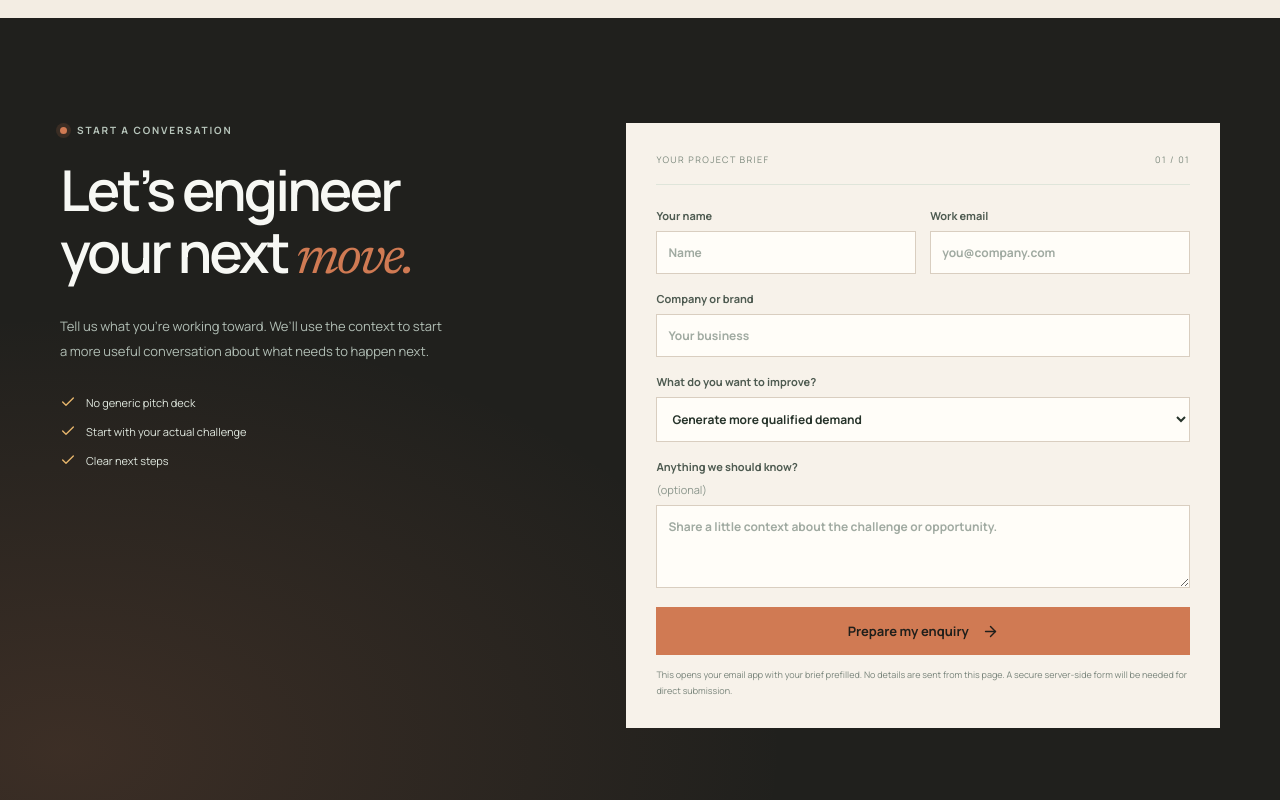
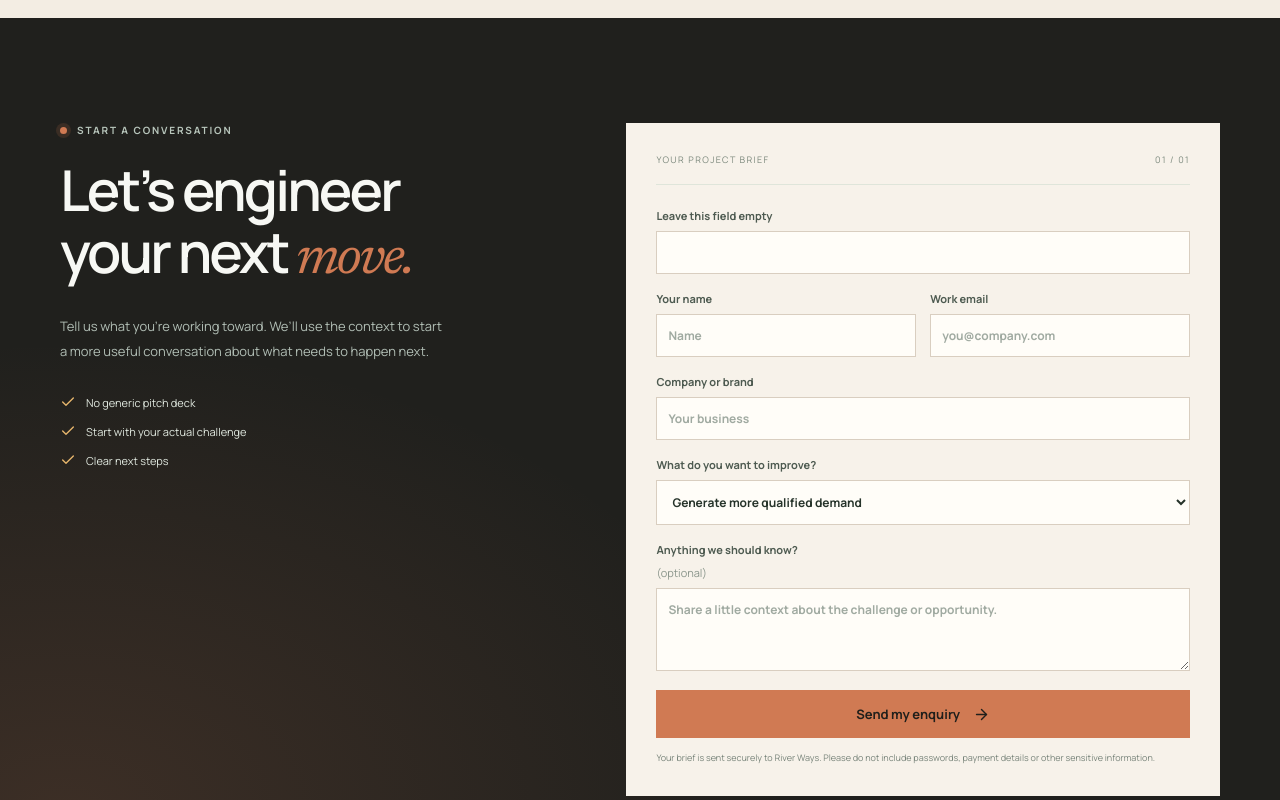
Before and after one commit to godsbest656-glitch/river-ways, a React (Vite) app: page / in a window 1280 px wide. Shown: the part 5540-6340 px from the top of the page. Built offline with nearby package versions, Linux system fonts and the light colour scheme.

Commit message:
feat: connect project brief form to enquiry API

```diff
--- a/src/App.jsx
+++ b/src/App.jsx
@@ -33,8 +33,10 @@ function Eyebrow({ children, light = false }) {
 export default function App() {
   const [menuOpen, setMenuOpen] = useState(false);
   const [activeStep, setActiveStep] = useState(0);
-  const [form, setForm] = useState({ name: '', email: '', company: '', goal: 'Generate more qualified demand', details: '' });
+  const [form, setForm] = useState({ name: '', email: '', company: '', goal: 'Generate more qualified demand', details: '', website: '' });
   const [formError, setFormError] = useState('');
+  const [formSuccess, setFormSuccess] = useState('');
+  const [isSubmitting, setIsSubmitting] = useState(false);
   const updateForm = (event) => setForm({ ...form, [event.target.name]: event.target.value });
   const closeMenu = () => setMenuOpen(false);
 
@@ -48,16 +50,34 @@ export default function App() {
     return () => observer.disconnect();
   }, []);
 
-  function submitBrief(event) {
+  async function submitBrief(event) {
     event.preventDefault();
+    if (isSubmitting) return;
     setFormError('');
+    setFormSuccess('');
     if (!form.name.trim() || !/^[^\s@]+@[^\s@]+\.[^\s@]+$/.test(form.email)) {
       setFormError('Add your name and a valid email address to continue.');
       return;
     }
-    const subject = encodeURIComponent('River Ways consultation — ' + (form.company || form.name));
-    const body = encodeURIComponent('Name: ' + form.name + '\nEmail: ' + form.email + '\nCompany: ' + (form.company || 'Not provided') + '\nPrimary goal: ' + form.goal + '\n\nContext:\n' + (form.details || 'Not provided'));
-    window.location.href = 'mailto:akinsify0511@gmail.com?subject=' + subject + '&body=' + body;
+    setIsSubmitting(true);
+    try {
+      const response = await fetch('/api/contact', {
+        method: 'POST',
+        headers: { 'content-type': 'application/json' },
+        body: JSON.stringify(form)
+      });
+      const result = await response.json().catch(() => ({}));
+      if (!response.ok || !result.ok) {
+        setFormError(result.message || 'We could not send your brief right now. Please email akinsify0511@gmail.com.');
+        return;
+      }
+      setFormSuccess(result.message || 'Thank you. Your enquiry has been received.');
+      setForm({ name: '', email: '', company: '', goal: 'Generate more qualified demand', details: '', website: '' });
+    } catch {
+      setFormError('We could not connect to the enquiry service. Please email akinsify0511@gmail.com.');
+    } finally {
+      setIsSubmitting(false);
+    }
   }
 
   return <>
@@ -166,12 +186,12 @@ export default function App() {
       <section className="section faq-section reveal-section" data-reveal><div className="container faq-layout"><div><Eyebrow>Good questions</Eyebrow><h2>Before we<br /><em>get to work.</em></h2><p>Clear expectations make better partnerships.</p></div><div className="faq-list">{faqs.map((faq,index) => <details className="faq-item" key={faq.q} open={index===0}><summary>{faq.q}<ChevronDown size={18} /></summary><p>{faq.a}</p></details>)}</div></div></section>
       <section className="contact-section section-dark reveal-section" id="contact" data-reveal><div className="container contact-layout">
         <div className="contact-copy"><Eyebrow light>Start a conversation</Eyebrow><h2>Let’s engineer<br />your next <em>move.</em></h2><p>Tell us what you’re working toward. We’ll use the context to start a more useful conversation about what needs to happen next.</p><div className="contact-promise"><span><Check size={16} /> No generic pitch deck</span><span><Check size={16} /> Start with your actual challenge</span><span><Check size={16} /> Clear next steps</span></div></div>
-        <form className="contact-form" onSubmit={submitBrief} noValidate><div className="form-heading"><span>YOUR PROJECT BRIEF</span><span>01 / 01</span></div>
+        <form className="contact-form" onSubmit={submitBrief} noValidate><div className="form-heading"><span>YOUR PROJECT BRIEF</span><span>01 / 01</span></div><label className="honeypot-field" aria-hidden="true">Leave this field empty<input name="website" tabIndex={-1} autoComplete="off" value={form.website} onChange={updateForm} /></label>
           <div className="form-row"><label>Your name<input name="name" autoComplete="name" value={form.name} onChange={updateForm} placeholder="Name" required /></label><label>Work email<input name="email" type="email" autoComplete="email" value={form.email} onChange={updateForm} placeholder="you@company.com" required /></label></div>
           <label>Company or brand<input name="company" autoComplete="organization" value={form.company} onChange={updateForm} placeholder="Your business" /></label>
           <label>What do you want to improve?<select name="goal" value={form.goal} onChange={updateForm}><option>Generate more qualified demand</option><option>Improve search and AI visibility</option><option>Increase website conversion</option><option>Build a Demand Intelligence system</option><option>Connect marketing and measurement</option><option>Something else</option></select></label>
           <label>Anything we should know? <span className="optional">(optional)</span><textarea name="details" value={form.details} onChange={updateForm} rows="3" placeholder="Share a little context about the challenge or opportunity." /></label>
-          {formError && <p className="form-error" role="alert">{formError}</p>}<button className="button button-lime form-submit" type="submit">Prepare my enquiry <ArrowRight size={17} /></button><p className="form-note">This opens your email app with your brief prefilled. No details are sent from this page. A secure server-side form will be needed for direct submission.</p>
+          {formError && <p className="form-error" role="alert">{formError}</p>}{formSuccess && <p className="form-success" role="status">{formSuccess}</p>}<button className="button button-lime form-submit" type="submit" disabled={isSubmitting}>{isSubmitting ? "Sending your brief…" : "Send my enquiry"} <ArrowRight size={17} /></button><p className="form-note">Your brief is sent securely to River Ways. Please do not include passwords, payment details or other sensitive information.</p>
         </form>
       </div></section>
     </main>
```
